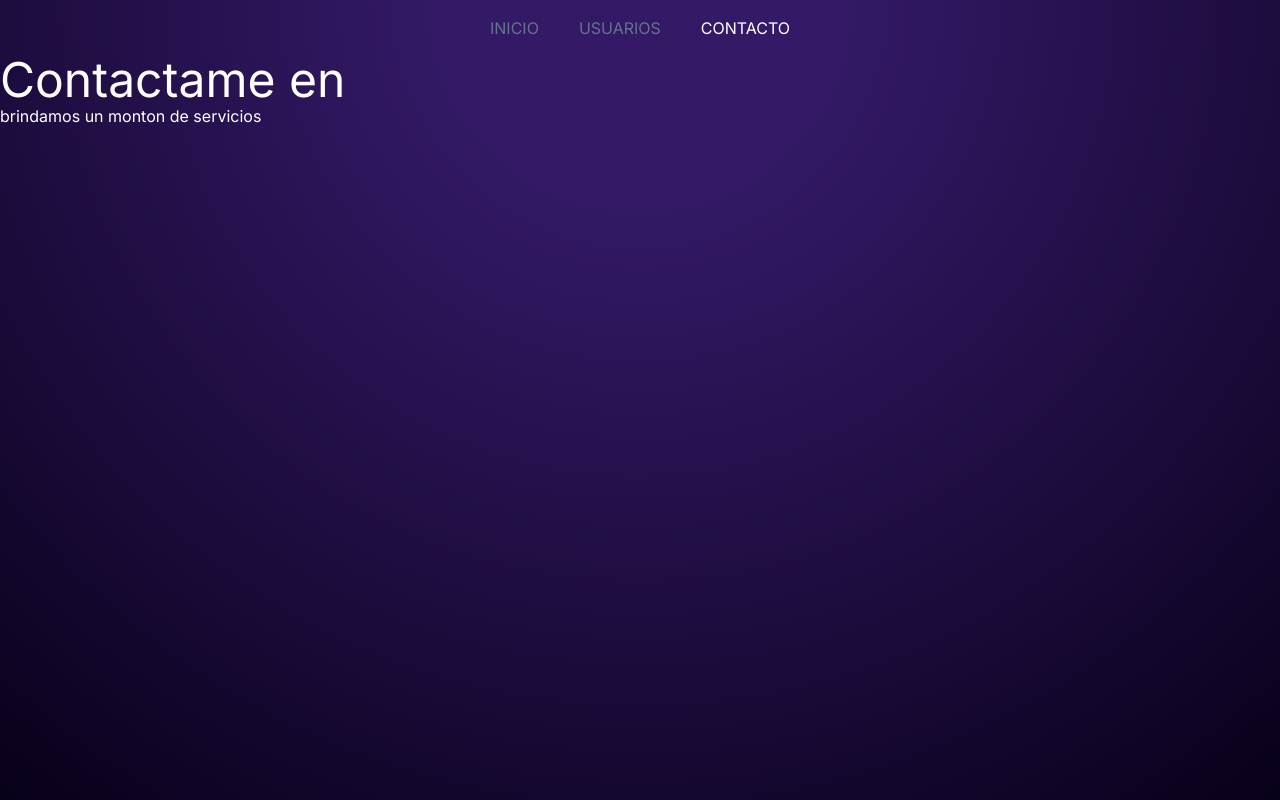
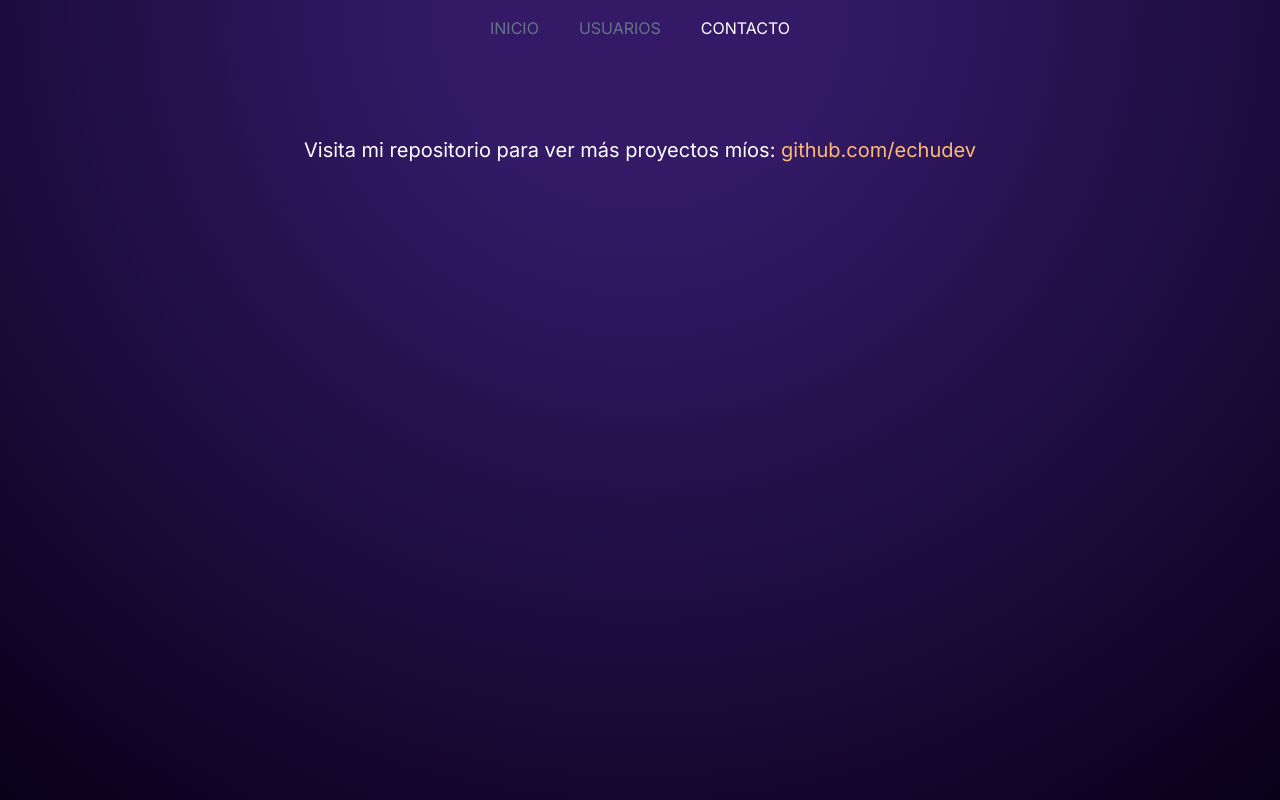
Before and after one commit to echudev/test-next13, a Next.js app: page /contact in a window 1280 px wide. Built offline with nearby package versions, Linux system fonts and the light colour scheme.

Commit message:
detalles de estilado

```diff
--- a/app/contact/page.jsx
+++ b/app/contact/page.jsx
@@ -1,10 +1,19 @@
 const ServicesPage = () => {
   return (
-    <div>
-        <h1 className="text-5xl">Contactame en</h1>
-        <p>brindamos un monton de servicios</p>
+    <div className="text-xl text-center m-20">
+      <h3>
+        Visita mi repositorio para ver más proyectos míos:
+        <a
+          className="text-orange-300"
+          href="https://github.com/echudev"
+          target="_blank"
+        >
+          {" "}
+          github.com/echudev
+        </a>
+      </h3>
     </div>
-  )
-}
+  );
+};
 
-export default ServicesPage
+export default ServicesPage;
--- a/app/page.jsx
+++ b/app/page.jsx
@@ -4,19 +4,25 @@ async function HomePage() {
       <h1 className="text-2xl text-orange-300">Testing Next.js 13</h1>
       <p className="text-slate-300 mt-5">
         App sencilla para probar y poner en práctica funcionalidades de Next.js
-        13, entre ellas el sistema de rutas y hooks como <b>useRouter</b> y
-        <b> usePathname</b>, funcionamiento de los{" "}
+        13, entre ellas el sistema de rutas, rutas anidadas, rutas dinámicas,
+        hooks como <b>useRouter</b> y<b> usePathname</b>, funcionamiento de los{" "}
         <b>React Server Components</b> y más.
       </p>
       <p className="text-slate-300 mt-5">
         En la pestaña Usuarios se hace un breve llamado a una API pública a modo
         de prueba, en la que a su vez se puede seleccionar cada usuario para
-        hacer un nuevo llamado a la API en busca de datos de ese usuario en
-        particular.
+        hacer un nuevo llamado a la API en busca de más datos.
       </p>
       <p className="text-slate-300 mt-5">
-        Para lograr esto se utilizó el sistema de rutas anidadas de Next.js y
-        rutas dinámicas para el id de cada user.
+        Para hacer esta app se siguió en parte el tutorial de Fazt que puede
+        verse en el siguiente link:{" "}
+        <a
+          className="text-orange-300"
+          href="https://www.youtube.com/watch?v=H_s-xM6Ii1g"
+          target="_blank"
+        >
+          Next.js primera app
+        </a>
       </p>
     </div>
   );
```
